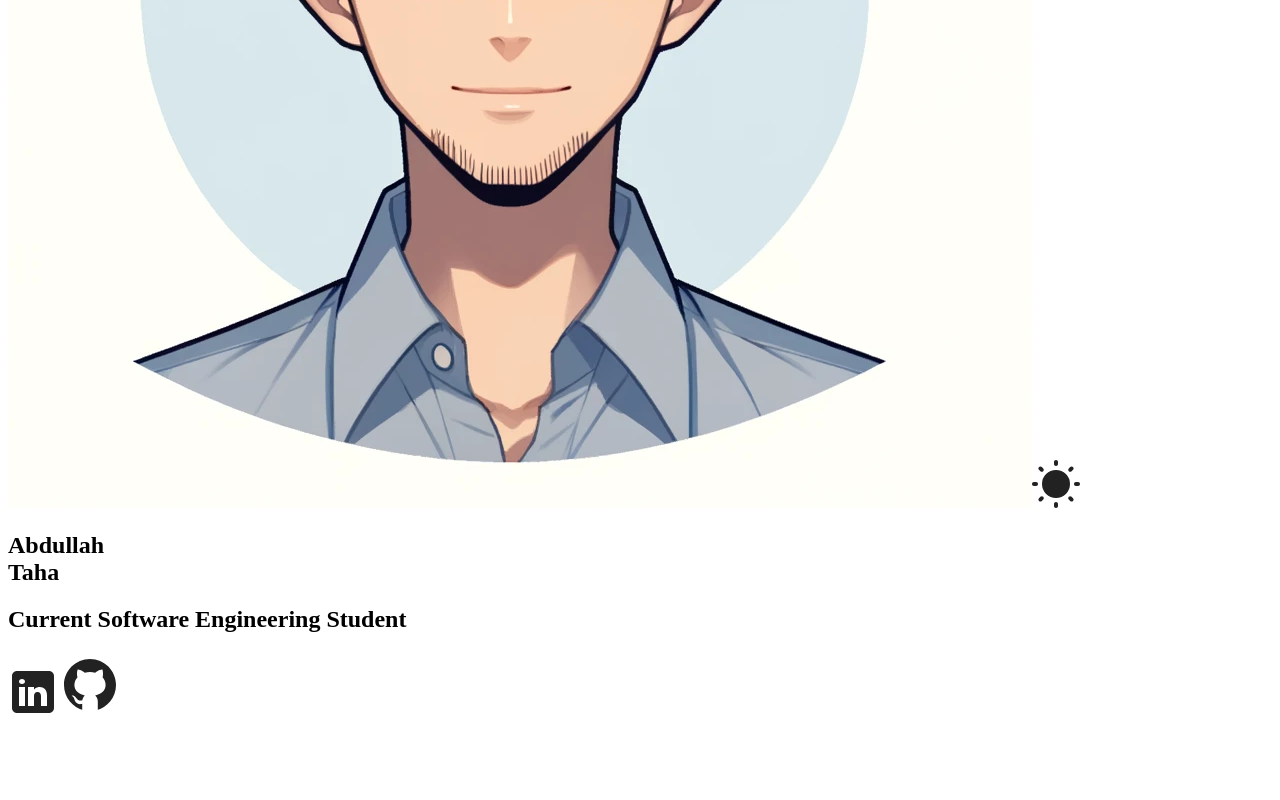
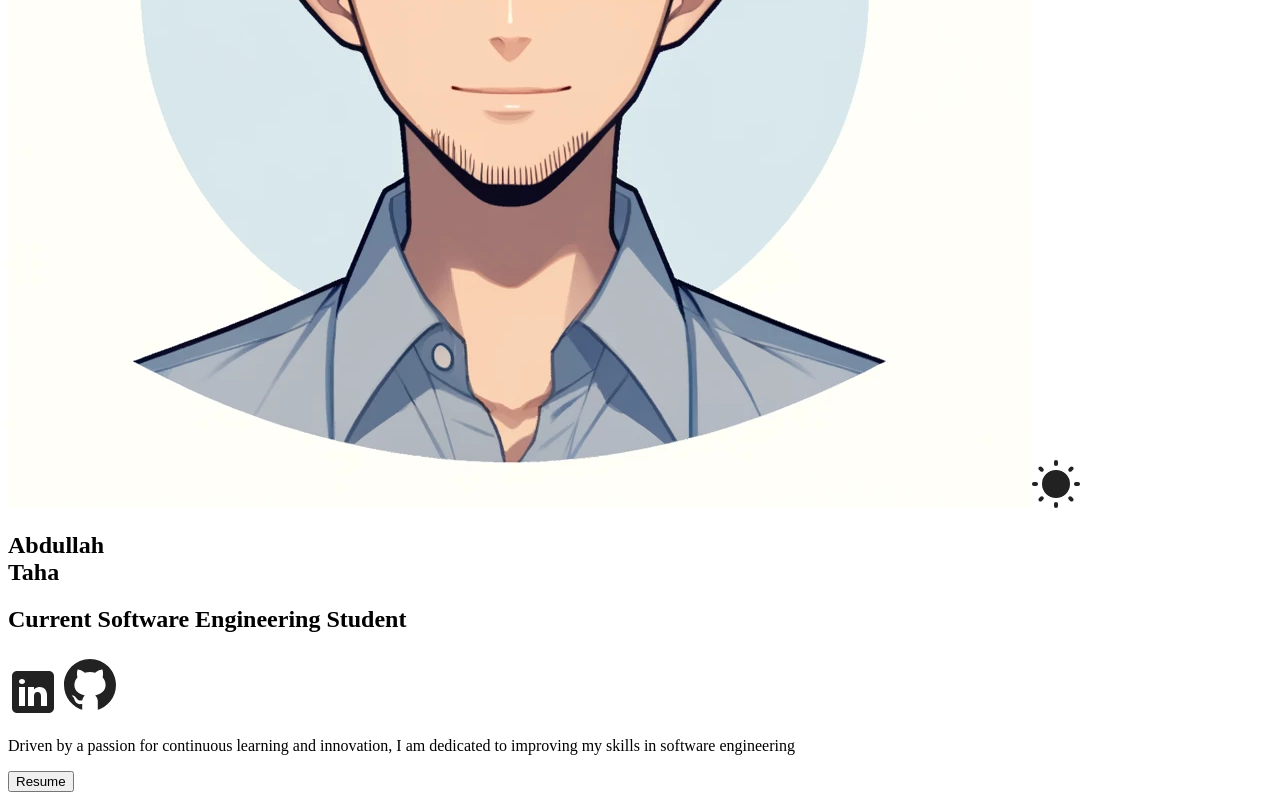
Before and after one commit to AbdullahT01/Abdullah_Portfolio, a React (Vite) app: page / in a window 1280 px wide. Shown: the part 524-1324 px from the top of the page. Before the commit the page ends 1253 px from the top, so only its background shows below. Built offline with nearby package versions, Linux system fonts and the light colour scheme.

Commit message:
light and dark theme for icons

```diff
--- a/src/App.jsx
+++ b/src/App.jsx
@@ -1,11 +1,14 @@
 import './App.css';
 import Hero from './sections/Hero/Hero';
+import { ThemeProvider } from './common/ThemeContext';
 
 function App() {
 
 
   return (
-    <> <Hero/> </>
+  <ThemeProvider>
+    <Hero />
+  </ThemeProvider>
   )
 }
 
--- /dev/null
+++ b/src/common/ThemeContext.jsx
@@ -0,0 +1,26 @@
+import React, { createContext, useContext, useEffect, useState } from 'react';
+
+const ThemeContext = createContext();
+
+export const useTheme = () => useContext(ThemeContext);
+
+export const ThemeProvider = ({ children }) => {
+  const [theme, setTheme] = useState(
+    () => localStorage.getItem('theme') || 'light'
+  );
+
+  useEffect(() => {
+    document.body.setAttribute('data-theme', theme);
+    localStorage.setItem('theme', theme);
+  }, [theme]);
+
+  const toggleTheme = () => {
+    setTheme((prevTheme) => (prevTheme === 'light' ? 'dark' : 'light'));
+  };
+
+  return (
+    <ThemeContext.Provider value={{ theme, toggleTheme }}>
+      {children}
+    </ThemeContext.Provider>
+  );
+};
--- a/src/sections/Hero/Hero.jsx
+++ b/src/sections/Hero/Hero.jsx
@@ -1,11 +1,23 @@
 import styles from './HeroStyles.module.css';
 import heroImg from '../../assets/me.webp';
-import themeIcon from '../../assets/sun.svg';
-import Link_Icon from '../../assets/linkedin-light.svg'
-import Github_Icon from '../../assets/github-light.svg'
+import sun from '../../assets/sun.svg';
+import moon from '../../assets/moon.svg';
+import Link_light from '../../assets/linkedin-light.svg';
+import Link_dark from '../../assets/linkedin-dark.svg';
+import Github_light from '../../assets/github-light.svg';
+import Github_dark from '../../assets/github-dark.svg';
+import CV from '../../assets/Abullah_Taha_CV.pdf';
+import { useTheme } from '../../common/ThemeContext';
 
 
 function Hero() {
+    const {theme, toggleTheme} = useTheme();
+
+    const themeIcon = theme === 'light' ? sun : moon;
+    const Link_Icon = theme === 'light' ? Link_light : Link_dark;
+    const Github_Icon = theme === 'light' ? Github_light : Github_dark;
+
+
   return (
     <section id='Hero' className={styles.container}>
         <div className='styles.colorModeContainer'>
@@ -18,6 +30,7 @@ function Hero() {
             className={styles.colorMode}
             src={themeIcon}
             alt="Color mode icon"
+            onClick={toggleTheme}
          />
         </div>
 
@@ -31,6 +44,15 @@ function Hero() {
                 <a href="https://github.com/AbdullahT01" target='_blank'></a>
                 <img src={Github_Icon} alt="github Icon" />
             </span>
+            <p>
+                Driven by a passion for continuous learning and innovation, I am dedicated to improving
+                my skills in software engineering
+            </p>
+            <a href={CV} target="_blank">
+                <button className='hover'>
+                    Resume
+                </button>
+            </a>
         </div>
     </section>
   )
```
Also changed, not shown: 2 other files (tests, documents, lock files or other folders).
